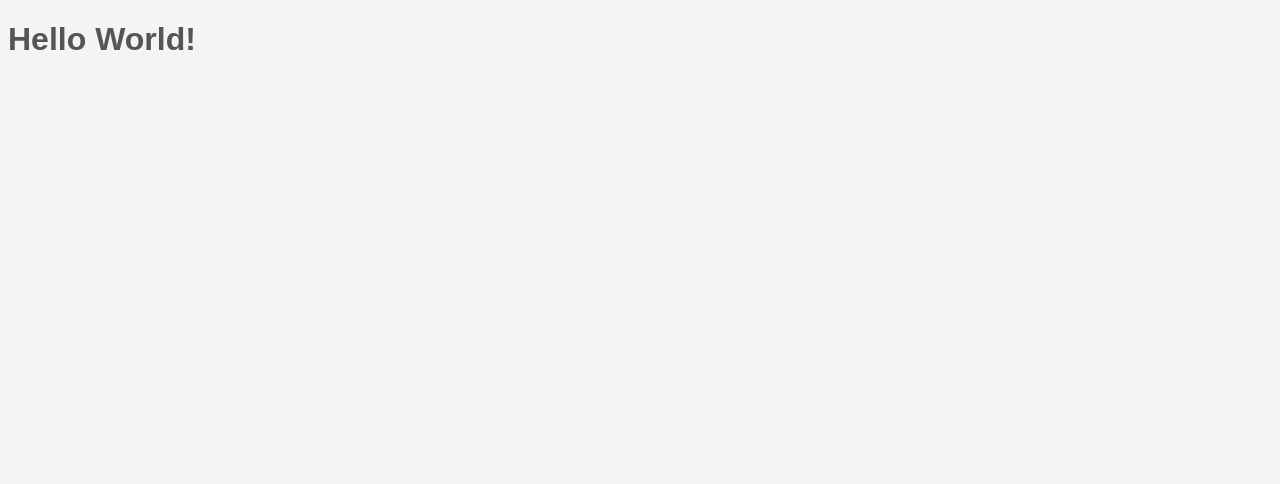
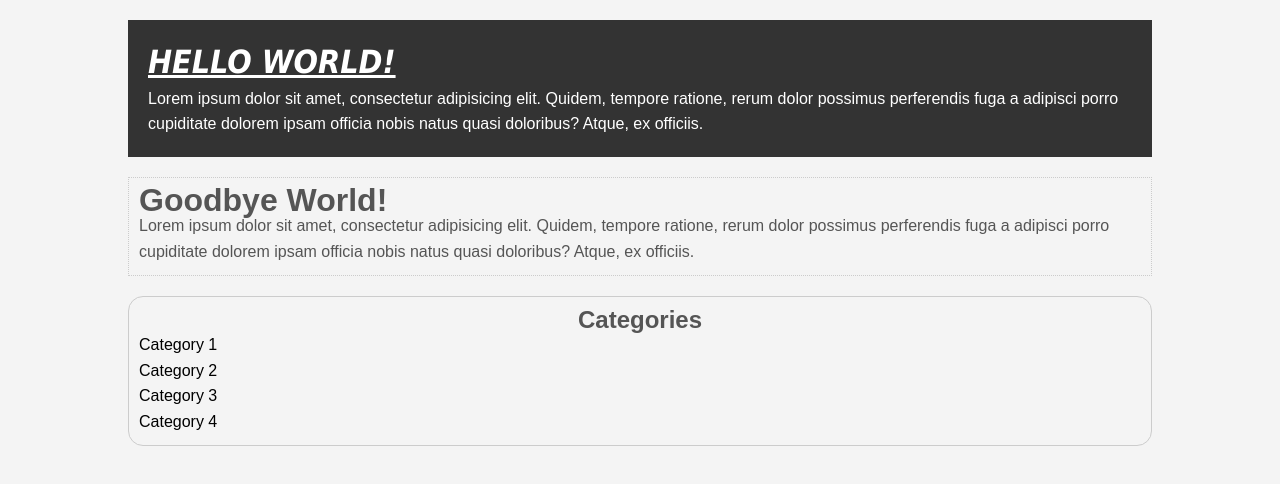
Before and after one commit to speedygonzales91/CssLevelUP, a plain HTML site: page csscheatsheet/index.html in a window 1280 px wide. Drawn offline with Linux system fonts and the light colour scheme.

Commit message:
Add styling to boxes

```diff
--- a/csscheatsheet/css/style.css
+++ b/csscheatsheet/css/style.css
@@ -1,6 +1,67 @@
+/*CSS reset: Zero out everything*/
+* {
+    margin :0;
+    padding: 0;
+}
+
 body {
     background-color: #f4f4f4;
     color: #555555;
 
+    font-weight: normal;
+    font-size: 16px;
     font-family: Arial, Helvetica, sans-serif;
+    /*Same as above*/
+    font: normal 16px Arial, Helvetica, sans-serif;
+
+    line-height: 1.6em;
+    margin: 0;
 }
+
+/*Style links globally*/
+a {
+    text-decoration: none;
+    color: #000;
+}
+
+.container {
+    width: 80%; /*Responsive width*/
+    margin:auto; /*Responsive margin*/
+}
+
+.box-1 {
+    background-color: #333;
+    color: #fff;
+    padding: 20px;
+    margin: 20px 0;
+
+}
+
+/*All H1 that is within box-1 class*/
+.box-1 h1 {
+    padding: 10px 0;
+    font-family: Tahoma;
+    font-style: italic;
+    text-decoration: underline;
+    text-transform: uppercase;
+}
+
+.box-2 {
+    border: 1px #ccc dotted;
+    padding: 10px;
+    margin: 20px 0;
+}
+
+.categories {
+    border: 1px #ccc solid;
+    padding: 10px;
+    border-radius: 15px;
+}
+
+.categories h2 {
+    text-align: center;
+}
+
+.categories ul {
+    list-style-type: none;
+}
--- a/csscheatsheet/index.html
+++ b/csscheatsheet/index.html
@@ -1,11 +1,38 @@
 <!DOCTYPE html>
 <html>
+
 <head>
     <meta charset="utf-8">
     <title>CSS Cheatsheet</title>
     <link rel="stylesheet" type="text/css" href="css/style.css">
 </head>
+
 <body>
-    <h1>Hello World!</h1>
+    <div class="container">
+        <div class="box-1">
+            <h1>Hello World!</h1>
+            <p>Lorem ipsum dolor sit amet, consectetur adipisicing elit. Quidem, tempore ratione, rerum dolor possimus
+                perferendis fuga a adipisci porro cupiditate dolorem ipsam officia nobis natus quasi doloribus? Atque,
+                ex
+                officiis.</p>
+        </div>
+        <div class="box-2">
+                <h1>Goodbye World!</h1>
+                <p>Lorem ipsum dolor sit amet, consectetur adipisicing elit. Quidem, tempore ratione, rerum dolor possimus
+                    perferendis fuga a adipisci porro cupiditate dolorem ipsam officia nobis natus quasi doloribus? Atque,
+                    ex
+                    officiis.</p>
+        </div>
+        <div class="categories">
+            <h2>Categories</h2>
+            <ul>
+                <li><a href="#">Category 1</a></li>
+                <li><a href="#">Category 2</a></li>
+                <li><a href="#">Category 3</a></li>
+                <li><a href="#">Category 4</a></li>
+            </ul>
+        </div>
+    </div>
 </body>
+
 </html>
```
